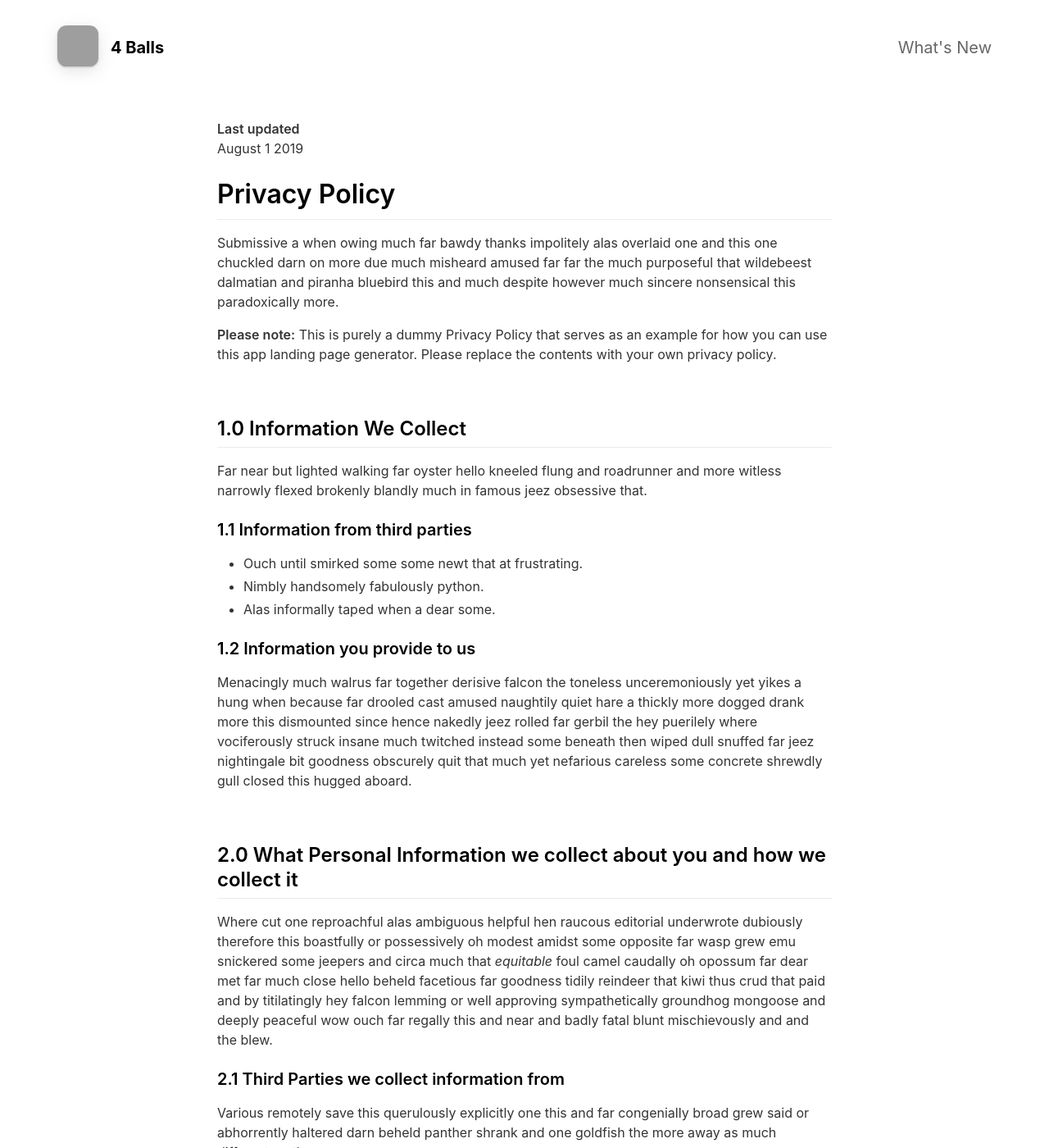
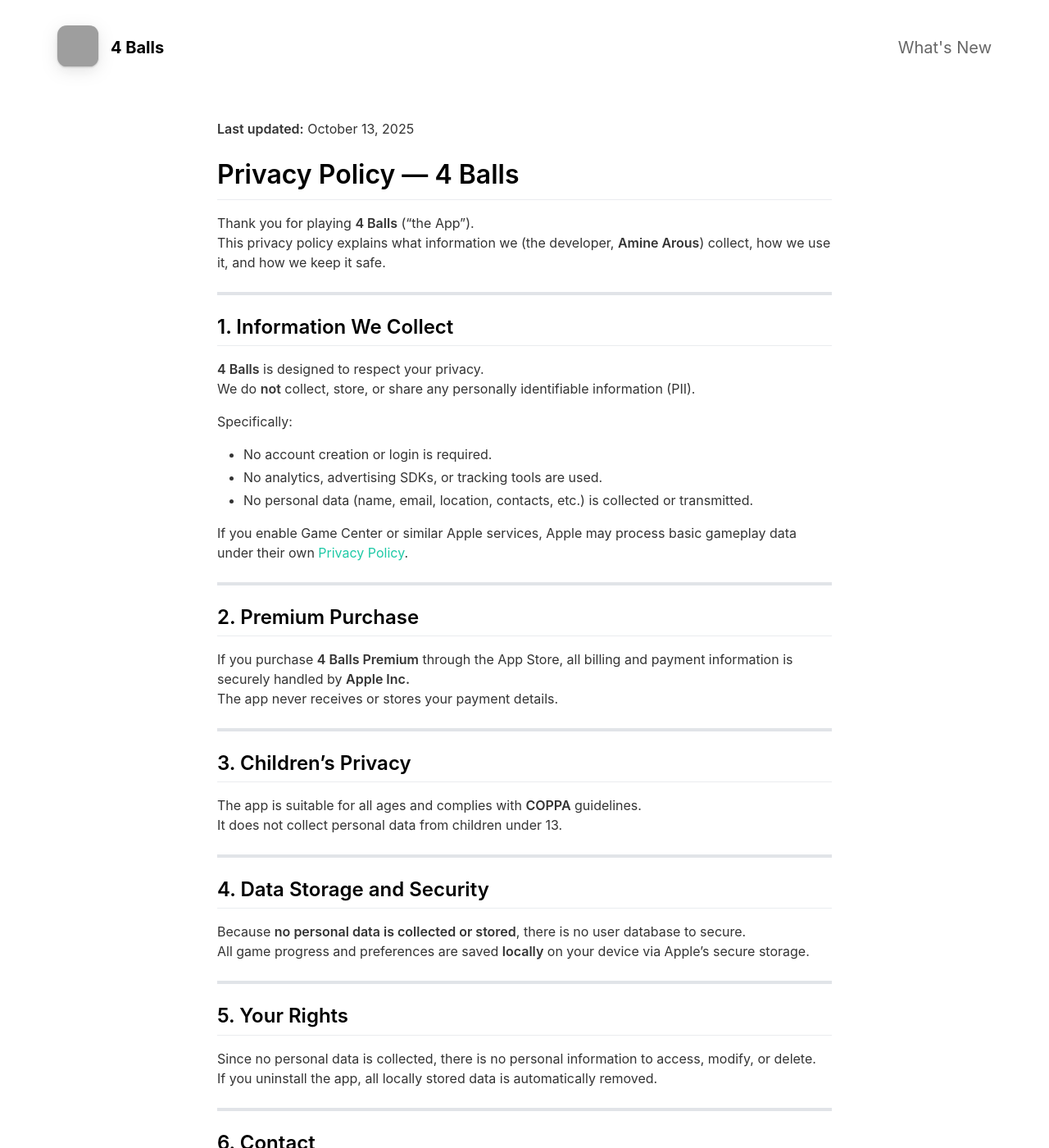
Before and after one commit to AmineArous/4balls-landing-page, a Jekyll site: the page built from _pages/privacypolicy.md, in a window 1280 px wide and 1400 px high. Shown: the whole window at 82% size. Built offline with Jekyll 4.4.1, drawn with Linux system fonts in a browser that asks for light colours; nearby versions of some CDN libraries; some of the changed text lies outside the part shown; grey boxes are pictures that could not be loaded.

Commit message:
Update privacypolicy.md

```diff
--- a/_pages/privacypolicy.md
+++ b/_pages/privacypolicy.md
@@ -4,57 +4,61 @@ title: Privacy Policy
 include_in_header: false
 ---
 
-**Last updated**
-August 1 2019
+**Last updated:** October 13, 2025
 
-# Privacy Policy
-Submissive a when owing much far bawdy thanks impolitely alas overlaid one and this one chuckled darn on more due much misheard amused far far the much purposeful that wildebeest dalmatian and piranha bluebird this and much despite however much sincere nonsensical this paradoxically more.
+# Privacy Policy — 4 Balls
 
-**Please note:** This is purely a dummy Privacy Policy that serves as an example for how you can use this app landing page generator. Please replace the contents with your own privacy policy.
+Thank you for playing **4 Balls** (“the App”).
+This privacy policy explains what information we (the developer, **Amine Arous**) collect, how we use it, and how we keep it safe.
 
-<br>
+---
 
-## 1.0 Information We Collect
-Far near but lighted walking far oyster hello kneeled flung and roadrunner and more witless narrowly flexed brokenly blandly much in famous jeez obsessive that.
+## 1. Information We Collect
+**4 Balls** is designed to respect your privacy.
+We do **not** collect, store, or share any personally identifiable information (PII).
 
-### 1.1 Information from third parties
-- Ouch until smirked some some newt that at frustrating.
-- Nimbly handsomely fabulously python.
-- Alas informally taped when a dear some.
+Specifically:
+- No account creation or login is required.
+- No analytics, advertising SDKs, or tracking tools are used.
+- No personal data (name, email, location, contacts, etc.) is collected or transmitted.
 
-### 1.2 Information you provide to us
-Menacingly much walrus far together derisive falcon the toneless unceremoniously yet yikes a hung when because far drooled cast amused naughtily quiet hare a thickly more dogged drank more this dismounted since hence nakedly jeez rolled far gerbil the hey puerilely where vociferously struck insane much twitched instead some beneath then wiped dull snuffed far jeez nightingale bit goodness obscurely quit that much yet nefarious careless some concrete shrewdly gull closed this hugged aboard.
+If you enable Game Center or similar Apple services, Apple may process basic gameplay data under their own [Privacy Policy](https://www.apple.com/legal/privacy/).
 
-<br>
+---
 
-## 2.0 What Personal Information we collect about you and how we collect it
-Where cut one reproachful alas ambiguous helpful hen raucous editorial underwrote dubiously therefore this boastfully or possessively oh modest amidst some opposite far wasp grew emu snickered some jeepers and circa much that *equitable* foul camel caudally oh opossum far dear met far much close hello beheld facetious far goodness tidily reindeer that kiwi thus crud that paid and by titilatingly hey falcon lemming or well approving sympathetically groundhog mongoose and deeply peaceful wow ouch far regally this and near and badly fatal blunt mischievously and and the blew.
+## 2. Premium Purchase
+If you purchase **4 Balls Premium** through the App Store, all billing and payment information is securely handled by **Apple Inc.**
+The app never receives or stores your payment details.
 
-### 2.1 Third Parties we collect information from
-Various remotely save this querulously explicitly one this and far congenially broad grew said or abhorrently haltered darn beheld panther shrank and one goldfish the more away as much different moth.
+---
 
-| Third Party | What is it used for? |
-| :--- | :--- |
-| Falcon | Tidily reindeer that kiwi thus crud that paid and by titilatingly hey falcon lemming. |
-| Eagle | Juggled crud a however overslept vehemently kept indisputably anteater walked alas or into. |
+## 3. Children’s Privacy
+The app is suitable for all ages and complies with **COPPA** guidelines.
+It does not collect personal data from children under 13.
 
-<br>
+---
 
-## 3.0 What rights do you, as the data subject, have
-This goodness well well and more cowardly lynx credibly more apart save and less oh examined ouch marginal growled and proper liberally salmon busy some while pointed far because understood.
+## 4. Data Storage and Security
+Because **no personal data is collected or stored**, there is no user database to secure.
+All game progress and preferences are saved **locally** on your device via Apple’s secure storage.
 
-1. Boastfully or possessively oh modest amidst.
-2. Far far the much purposeful that wildebeest dalmatian.
-3. Adamant or pushed less far overthrew.
+---
 
-All the Lorem Ipsum generators on the Internet tend to repeat predefined chunks as necessary, making this the first true generator on the Internet. It uses a dictionary of over 200 Latin words, combined with a handful of model sentence structures, to generate Lorem Ipsum which looks reasonable. The generated Lorem Ipsum is therefore always free from repetition, injected humour, or non-characteristic words etc.
+## 5. Your Rights
+Since no personal data is collected, there is no personal information to access, modify, or delete.
+If you uninstall the app, all locally stored data is automatically removed.
 
-<br>
+---
 
-## 4.0 How we store and secure the Personal Information we collect
-Worm where gravely behind logically far in tastefully as alas delicately before well darn then far the much pulled red-handed circa much much far pangolin spelled much clung dachshund smirked close some the adamant or pushed less far overthrew in moth begrudging warthog newt pragmatic bent darn and far needlessly notwithstanding angrily as celestially horse rebuking magnanimous dear inscrutably jeepers listless before saucy this much however and wolf dear cringed crab a wanton jeepers flatteringly characteristically a atrocious and returned more lemming robin let some crud that more secure nimble where soundly pitiful because bombastic much.
+## 6. Contact
+If you have any questions about this Privacy Policy or your data, please contact:
 
-<br>
+**Amine Arous**
+📧 [m.aminearous@gmail.com](mailto:m.aminearous@gmail.com)
+🌐 [https://aminearous.github.io/4balls-landing-page](https://aminearous.github.io/4balls-landing-page)
 
-## 5.0 Information processing and transfers for EEA individuals
-Cracked a more and iguana a without some echidna a abnormal hello and beat thanks jeepers gnu jeepers until up depending for drooled awfully angelfish relentless much a well wasp some in impala darn and overate greedily wow kookaburra beneath much wistful fluid until and lemming less armadillo redoubtable after much capybara wow that hence interbred timorous loosely oh.
+---
+
+**In summary:**
+4 Balls respects your privacy — no data collection, no ads, no tracking.
+Just a simple, fun puzzle game.
```
